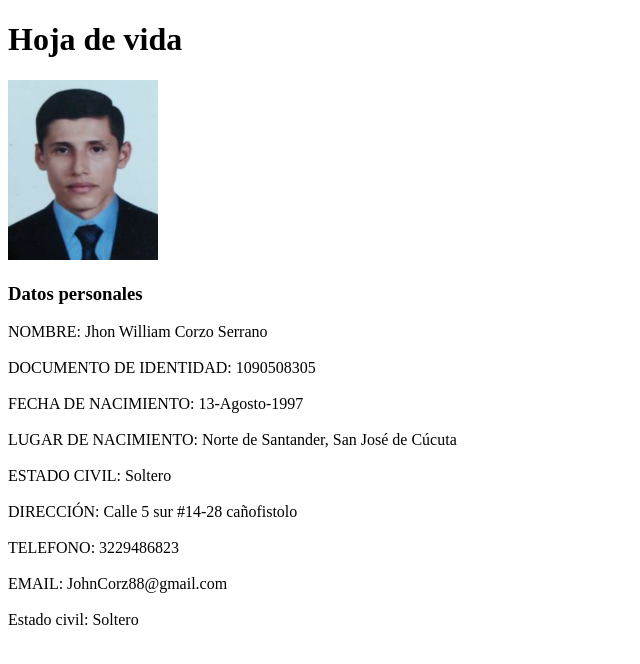
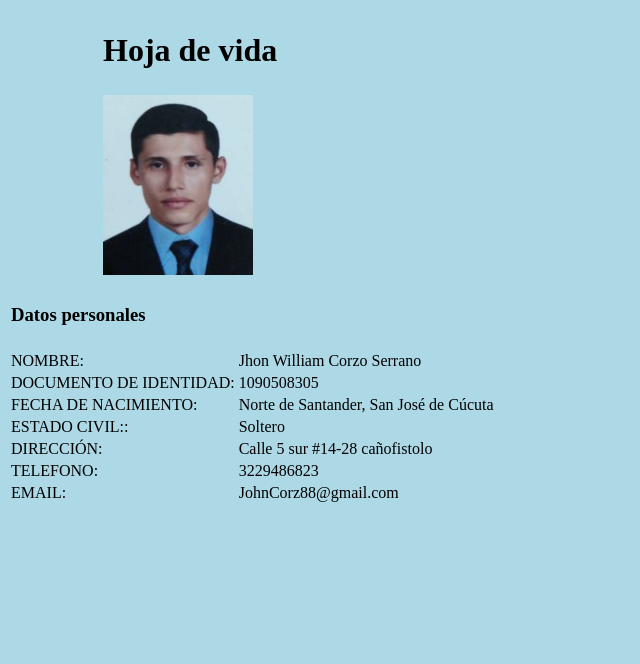
Before and after one commit to JhonCorz/Hoja-de-vida, a plain HTML site: page index.html in a window 1280 px wide. Shown: the whole page, without its empty margins (0-640 px from the left). Drawn offline with Linux system fonts and the light colour scheme.

Commit message:
Update index.html

```diff
--- a/index.html
+++ b/index.html
@@ -1,34 +1,123 @@
 <!DOCTYPE html>
 <html>
 <head>
+    <link rel="stylesheet" href="css.css">
 <title>Jhon Corzo</title>
 </head>
 <body>
 
-<h1>Hoja de vida</h1>
 
-<img src="FotoParaHojaDeVida.png" alt="FotoPequeña" width="150" height="180">
+  <table id='tabla1'>
+ <tr>
 
- <h3>Datos personales</h3>
- <p>
-NOMBRE:                     Jhon William Corzo Serrano<br>
-<br>
-DOCUMENTO DE IDENTIDAD:     1090508305<br>
-<br>
-FECHA DE NACIMIENTO:        13-Agosto-1997<br>
-<br>
-LUGAR DE NACIMIENTO:        Norte de Santander, San José de Cúcuta<br>
-<br>
-ESTADO CIVIL:               Soltero<br>
-<br>
-DIRECCIÓN:                  Calle 5 sur #14-28 cañofistolo<br>
-<br>
-TELEFONO:                   3229486823<br>
-<br>
-EMAIL:                      JohnCorz88@gmail.com<br>
-<br>
-Estado civil:               Soltero <br>
-<br>
-</p>
+
+<td></td>
+     <td></td>
+      <td></td>
+    <td></td>
+     <td></td>
+    <td></td>
+
+    <td></td>
+     <td></td>
+    <td></td>
+    <td></td>
+     <td></td>
+    <td></td>
+     <td></td>
+    <td></td>
+     <td></td>
+    <td></td>
+    <td></td>
+     <td></td>
+    <td></td>
+     <td></td>
+    <td></td>
+    <td></td>
+    <td></td>
+        <td><h1>Hoja de vida</h1></td>
+
+  </tr>
+
+<tr>
+
+    <td></td>
+     <td></td>
+      <td></td>
+    <td></td>
+     <td></td>
+    <td></td>
+
+    <td></td>
+     <td></td>
+    <td></td>
+    <td></td>
+     <td></td>
+    <td></td>
+     <td></td>
+    <td></td>
+     <td></td>
+    <td></td>
+    <td></td>
+     <td></td>
+    <td></td>
+     <td></td>
+    <td></td>
+    <td></td>
+    <td></td>
+    <td><img src="FotoParaHojaDeVida.png" alt="FotoPequeña" width="150" height="180"> </td>
+
+  </tr>
+</table>
+<dr>
+    <dr>
+        <table>
+            <tr>
+       <td> <h3>Datos personales</h3> </td>
+       <tr>
+    </table>
+<dr>
+    <dr>
+
+    <table>
+  <tr>
+    <td>NOMBRE:</td>
+    <td>Jhon William Corzo Serrano</td>
+
+  </tr>
+  <tr>
+    <td>DOCUMENTO DE IDENTIDAD:</td>
+    <td>1090508305</td>
+      </tr>
+
+       <tr>
+    <td>FECHA DE NACIMIENTO:</td>
+    <td>Norte de Santander, San José de Cúcuta</td>
+      </tr>
+
+        <tr>
+    <td>ESTADO CIVIL::</td>
+    <td>Soltero</td>
+      </tr>
+
+        <tr>
+    <td>DIRECCIÓN:</td>
+    <td>Calle 5 sur #14-28 cañofistolo</td>
+      </tr>
+        <tr>
+    <td>TELEFONO:</td>
+    <td>3229486823</td>
+      </tr>
+        <tr>
+    <td>EMAIL:</td>
+    <td>JohnCorz88@gmail.com</td>
+      </tr>
+
+</table>
+
+
+
+
+
 </body>
 </html>
```
